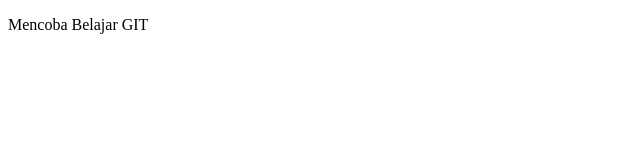
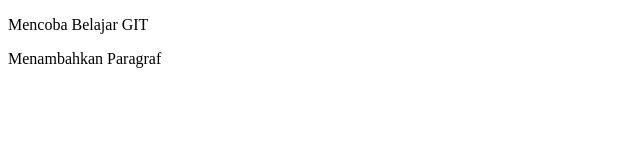
Before and after one commit to rizkibrix/rm-git-test, a plain HTML site: page index.html in a window 1280 px wide. Shown: the whole page, without its empty margins (0-640 px from the left). Drawn offline with Linux system fonts and the light colour scheme.

Commit message:
menambahkan paragraf baru

```diff
--- a/index.html
+++ b/index.html
@@ -7,5 +7,6 @@
 </head>
 <body>
     <p>Mencoba Belajar GIT</p>
+    <p>Menambahkan Paragraf</p>
 </body>
 </html>
```
